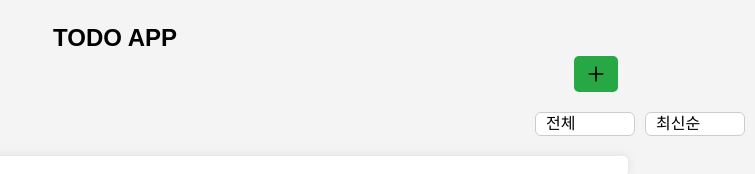
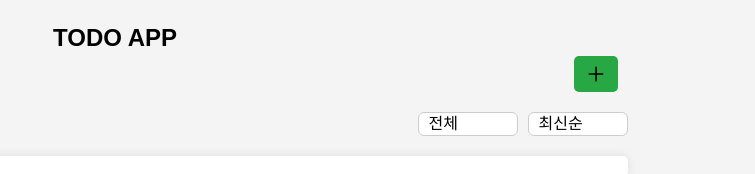
Before and after one commit to Shin-Yu-1/todo_app, a website with bundled scripts: page index.html in a window 1280 px wide. Shown: the whole page, without its empty margins (525-1280 px from the left). Built offline with nearby package versions, Linux system fonts and the light colour scheme.

Commit message:
style: controls class

```diff
--- a/styles/styles.css
+++ b/styles/styles.css
@@ -12,7 +12,7 @@ html, body {
   box-sizing: border-box;
 }
 
-header, #list {
+header, #list, .controls {
   width: calc(100% - 20px);
   max-width: 1025px;
   min-width: 320px;
```
